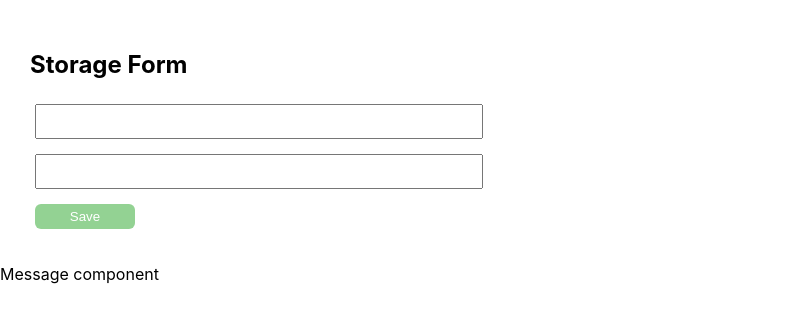
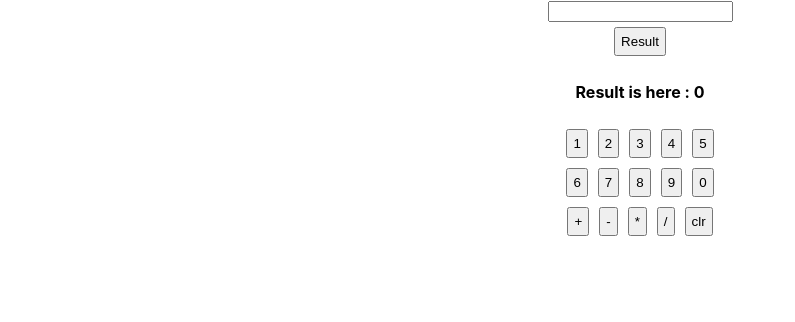
Before and after one commit to Bhavani-93807/React-Learnings, a React (Create React App) app: page / in a window 1280 px wide. Shown: the top 322 px of the page, without its empty margins (0-795 px from the left). Built offline with nearby package versions, Linux system fonts and the light colour scheme.

Commit message:
feat. developed a calculator

```diff
--- a/src/App.js
+++ b/src/App.js
@@ -1,10 +1,15 @@
 import React from 'react'
-import Home from './pages/Home'
+
+
+import Fetch from './components/Fetch'
+import Calculator from './components/Calculator'
 
 const App = () => {
   return (
     <div>
-      <Home />
+      <Calculator />
+
+
     </div>
   )
 }
--- a/src/pages/Home.jsx
+++ b/src/pages/Home.jsx
@@ -2,13 +2,17 @@
 import Form from '../components/Form'
 import Message from '../components/Message'
 import "./../components/styles/style.css"
+import Calculator from '../components/Calculator'
+import Fetch from '../components/Fetch'
 
 const Home = () => {
   return (
     <div>
-      <Form />
+      {/* <Form />
       <Message />
-
+     */}
+     <Calculator />
+     {/* <Fetch /> */}
     </div>
   )
 }
```
